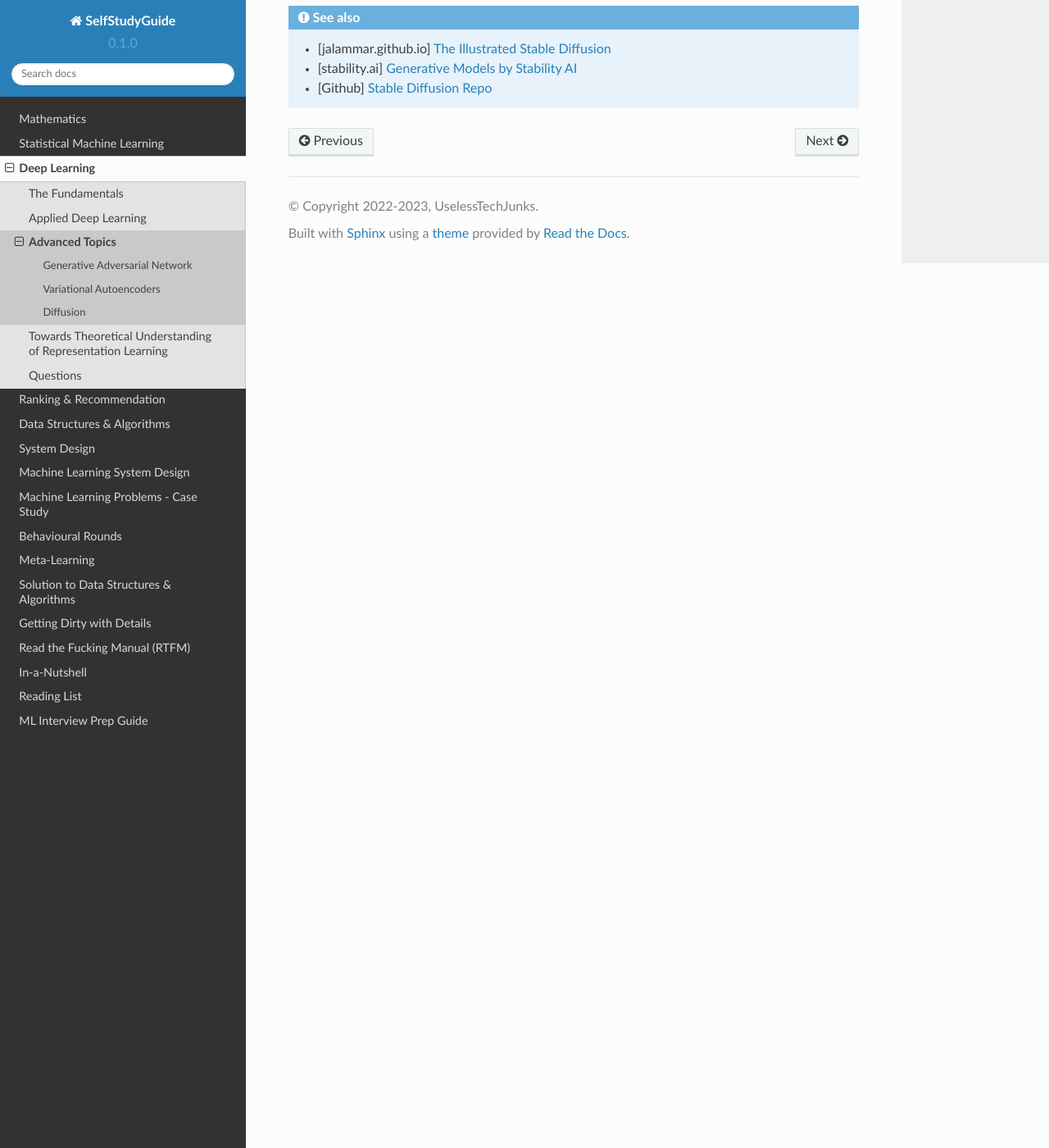
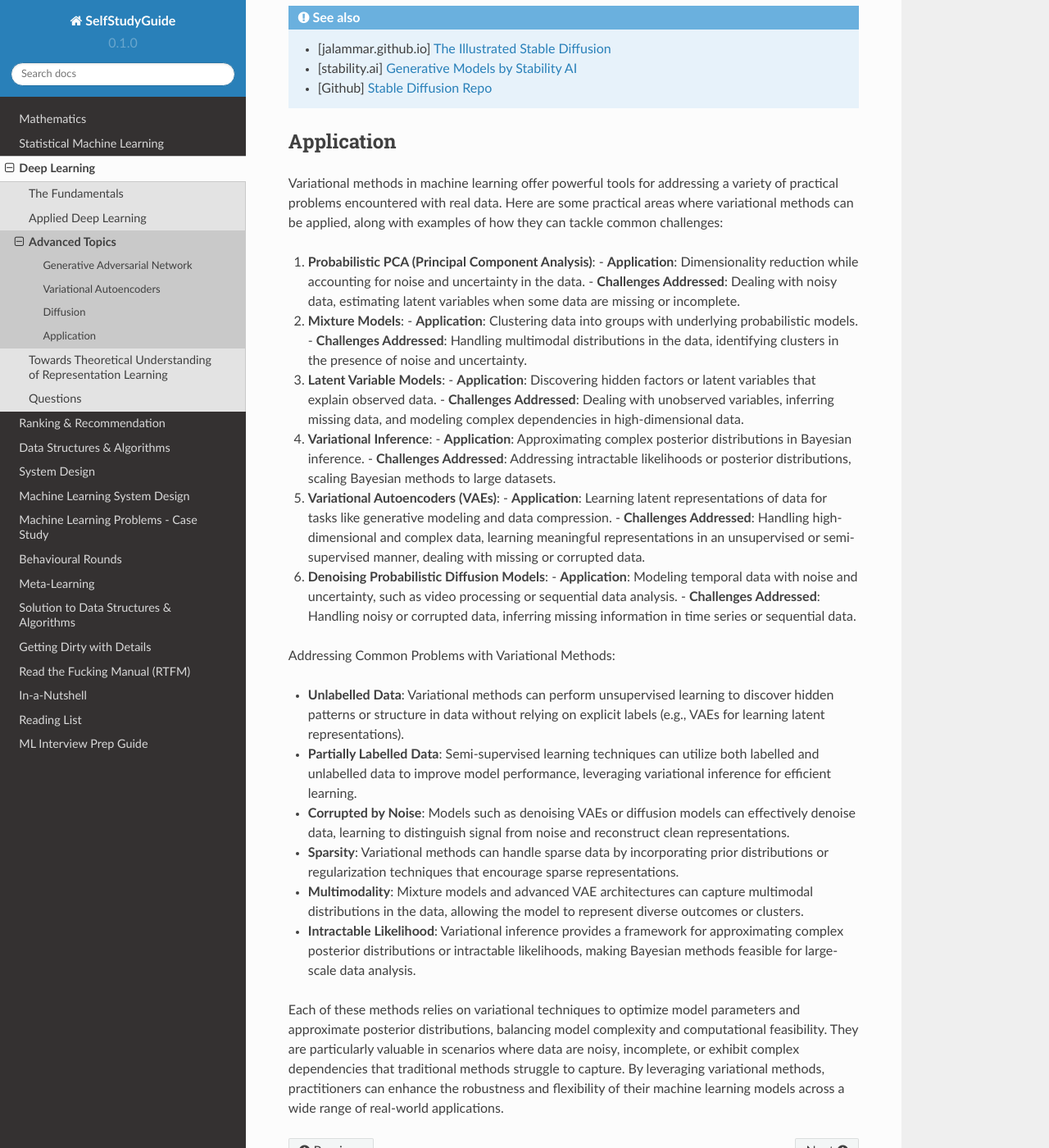
Before and after one commit to uselesstechjunks/leetcode, a Sphinx documentation site: the page built from docs/source/dl/advanced/index.rst, in a window 1280 px wide and 1400 px high, scrolled down 1215 px. Shown: the whole window at 82% size. Built offline with Sphinx 7.4.7 and the Read the Docs theme 2.0.0, drawn with Linux system fonts in a browser that asks for light colours.

Commit message:
Update index.rst (#243)

```diff
--- a/docs/source/dl/advanced/index.rst
+++ b/docs/source/dl/advanced/index.rst
@@ -44,3 +44,48 @@ Diffusion
 	* [jalammar.github.io] `The Illustrated Stable Diffusion <https://jalammar.github.io/illustrated-stable-diffusion/>`_
 	* [stability.ai] `Generative Models by Stability AI <https://github.com/Stability-AI/generative-models>`_
 	* [Github] `Stable Diffusion Repo <https://github.com/CompVis/stable-diffusion>`_
+
+*************************************************************************************
+Application
+*************************************************************************************
+Variational methods in machine learning offer powerful tools for addressing a variety of practical problems encountered with real data. Here are some practical areas where variational methods can be applied, along with examples of how they can tackle common challenges:
+
+1. **Probabilistic PCA (Principal Component Analysis)**:
+   - **Application**: Dimensionality reduction while accounting for noise and uncertainty in the data.
+   - **Challenges Addressed**: Dealing with noisy data, estimating latent variables when some data are missing or incomplete.
+
+2. **Mixture Models**:
+   - **Application**: Clustering data into groups with underlying probabilistic models.
+   - **Challenges Addressed**: Handling multimodal distributions in the data, identifying clusters in the presence of noise and uncertainty.
+
+3. **Latent Variable Models**:
+   - **Application**: Discovering hidden factors or latent variables that explain observed data.
+   - **Challenges Addressed**: Dealing with unobserved variables, inferring missing data, and modeling complex dependencies in high-dimensional data.
+
+4. **Variational Inference**:
+   - **Application**: Approximating complex posterior distributions in Bayesian inference.
+   - **Challenges Addressed**: Addressing intractable likelihoods or posterior distributions, scaling Bayesian methods to large datasets.
+
+5. **Variational Autoencoders (VAEs)**:
+   - **Application**: Learning latent representations of data for tasks like generative modeling and data compression.
+   - **Challenges Addressed**: Handling high-dimensional and complex data, learning meaningful representations in an unsupervised or semi-supervised manner, dealing with missing or corrupted data.
+
+6. **Denoising Probabilistic Diffusion Models**:
+   - **Application**: Modeling temporal data with noise and uncertainty, such as video processing or sequential data analysis.
+   - **Challenges Addressed**: Handling noisy or corrupted data, inferring missing information in time series or sequential data.
+
+Addressing Common Problems with Variational Methods:
+
+- **Unlabelled Data**: Variational methods can perform unsupervised learning to discover hidden patterns or structure in data without relying on explicit labels (e.g., VAEs for learning latent representations).
+
+- **Partially Labelled Data**: Semi-supervised learning techniques can utilize both labelled and unlabelled data to improve model performance, leveraging variational inference for efficient learning.
+
+- **Corrupted by Noise**: Models such as denoising VAEs or diffusion models can effectively denoise data, learning to distinguish signal from noise and reconstruct clean representations.
+
+- **Sparsity**: Variational methods can handle sparse data by incorporating prior distributions or regularization techniques that encourage sparse representations.
+
+- **Multimodality**: Mixture models and advanced VAE architectures can capture multimodal distributions in the data, allowing the model to represent diverse outcomes or clusters.
+
+- **Intractable Likelihood**: Variational inference provides a framework for approximating complex posterior distributions or intractable likelihoods, making Bayesian methods feasible for large-scale data analysis.
+
+Each of these methods relies on variational techniques to optimize model parameters and approximate posterior distributions, balancing model complexity and computational feasibility. They are particularly valuable in scenarios where data are noisy, incomplete, or exhibit complex dependencies that traditional methods struggle to capture. By leveraging variational methods, practitioners can enhance the robustness and flexibility of their machine learning models across a wide range of real-world applications.
```
